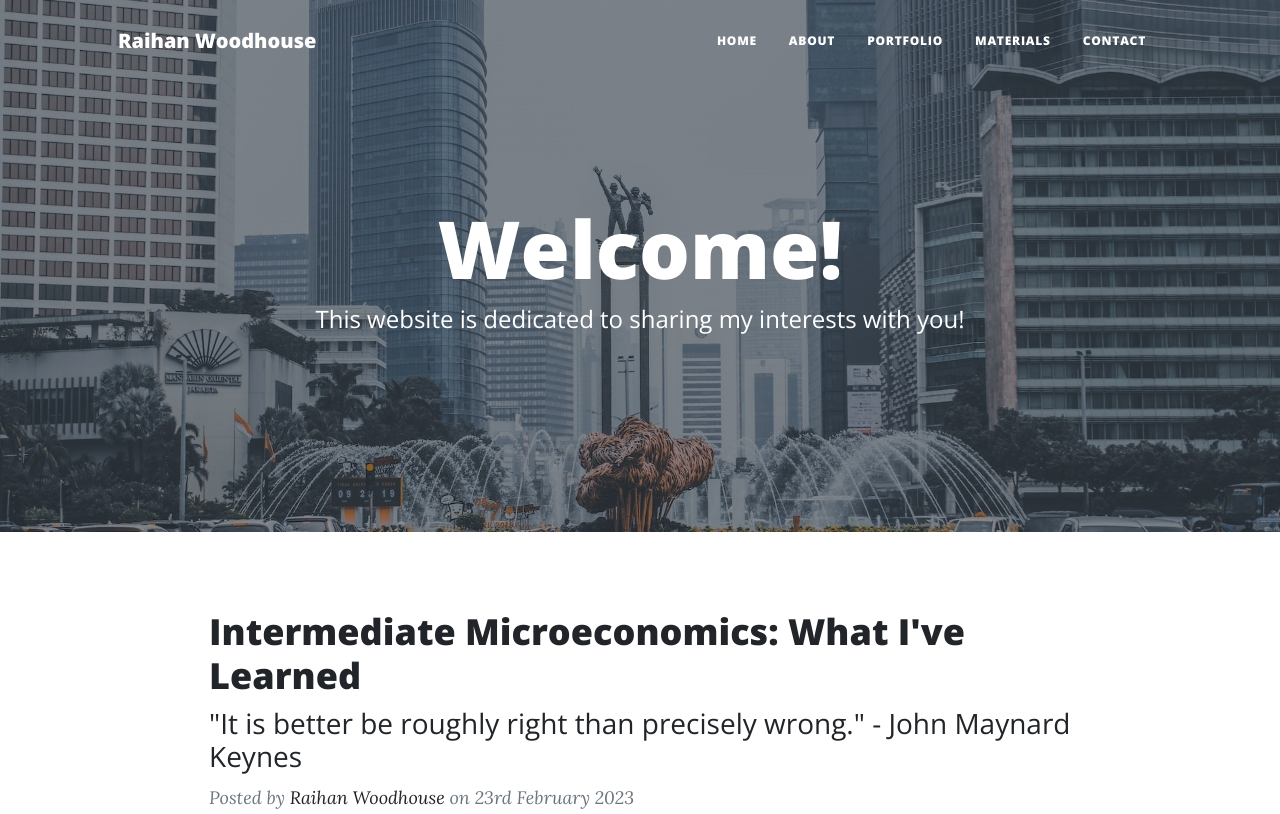
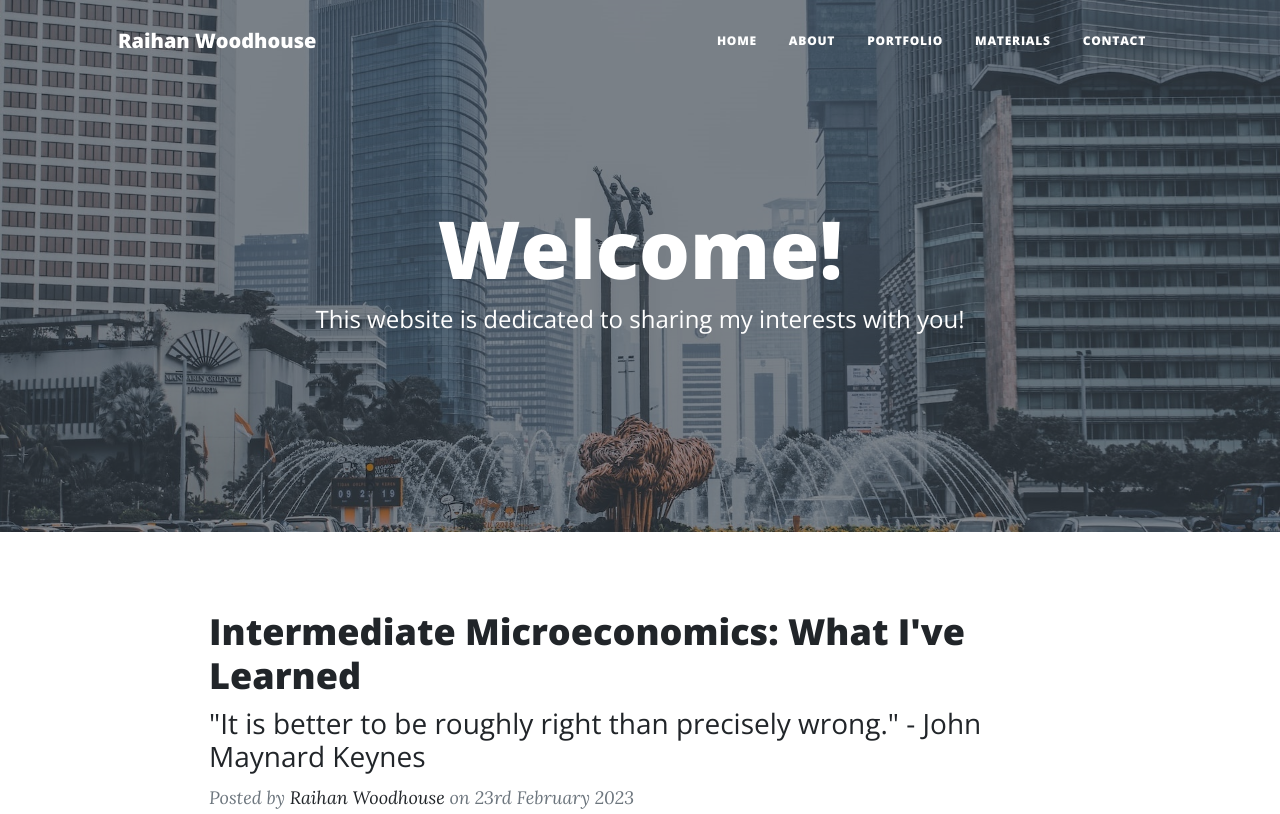
Before and after one commit to raihanw/raihanw.github.io, a plain HTML site: page index.html in a window 1280 px wide. Shown: the top 814 px of the page. Drawn offline with nearby package versions, Linux system fonts and the light colour scheme.

Commit message:
Update index.html

```diff
--- a/index.html
+++ b/index.html
@@ -56,7 +56,7 @@
                     <div class="post-preview">
                         <a href="post.html">
                             <h2 class="post-title">Intermediate Microeconomics: What I've Learned</h2>
-                            <h3 class="post-subtitle">"It is better be roughly right than precisely wrong." - John Maynard Keynes</h3>
+                            <h3 class="post-subtitle">"It is better to be roughly right than precisely wrong." - John Maynard Keynes</h3>
                         </a>
                         <p class="post-meta">
                             Posted by
```
